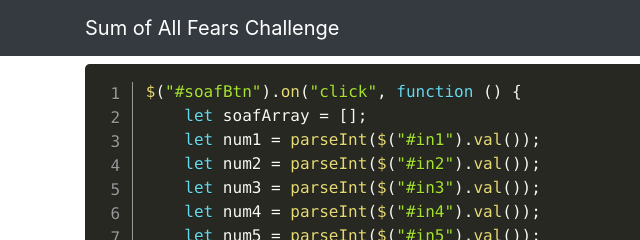
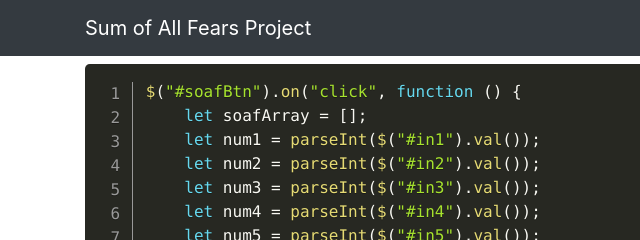
Before and after one commit to jacksoncooper12/NumberChallenge, a plain HTML site: page NumberChallenge/Code.html in a window 1280 px wide. Shown: the top 240 px of the page, 0-640 px from the left. Drawn offline with nearby package versions, Linux system fonts and the light colour scheme.

Commit message:
project text

```diff
--- a/NumberChallenge/Code.html
+++ b/NumberChallenge/Code.html
@@ -20,7 +20,7 @@
     <!-- Navigation -->
     <nav class="navbar navbar-expand-lg navbar-dark bg-dark static-top">
         <div class="container">
-            <a class="navbar-brand" href="/Index.html">Sum of All Fears Challenge</a>
+            <a class="navbar-brand" href="/Index.html">Sum of All Fears Project</a>
             <button class="navbar-toggler" type="button" data-toggle="collapse" data-target="#navbarResponsive" aria-controls="navbarResponsive" aria-expanded="false" aria-label="Toggle navigation">
                 <span class="navbar-toggler-icon"></span>
             </button>
```
Also changed, not shown: NumberChallenge/Index.html (+1 -1 lines), NumberChallenge/Solve.html (+1 -1 lines).
